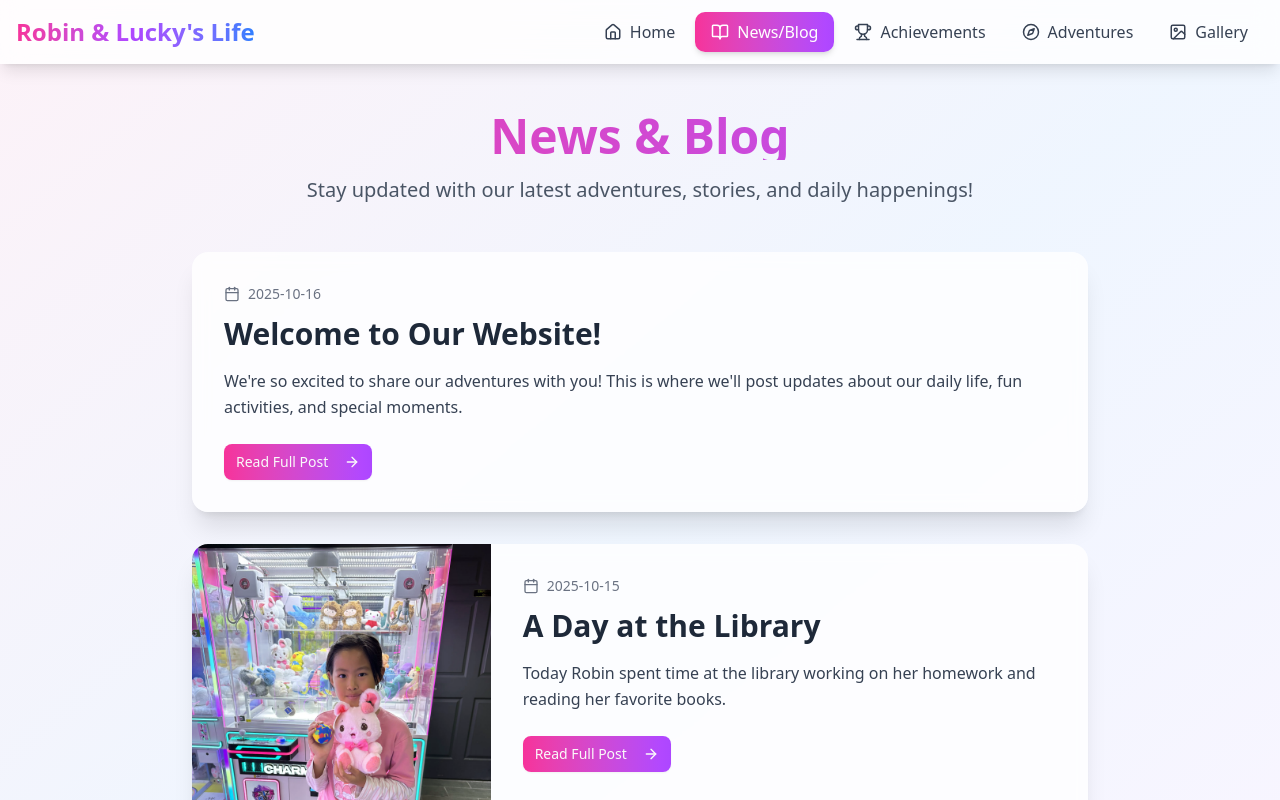
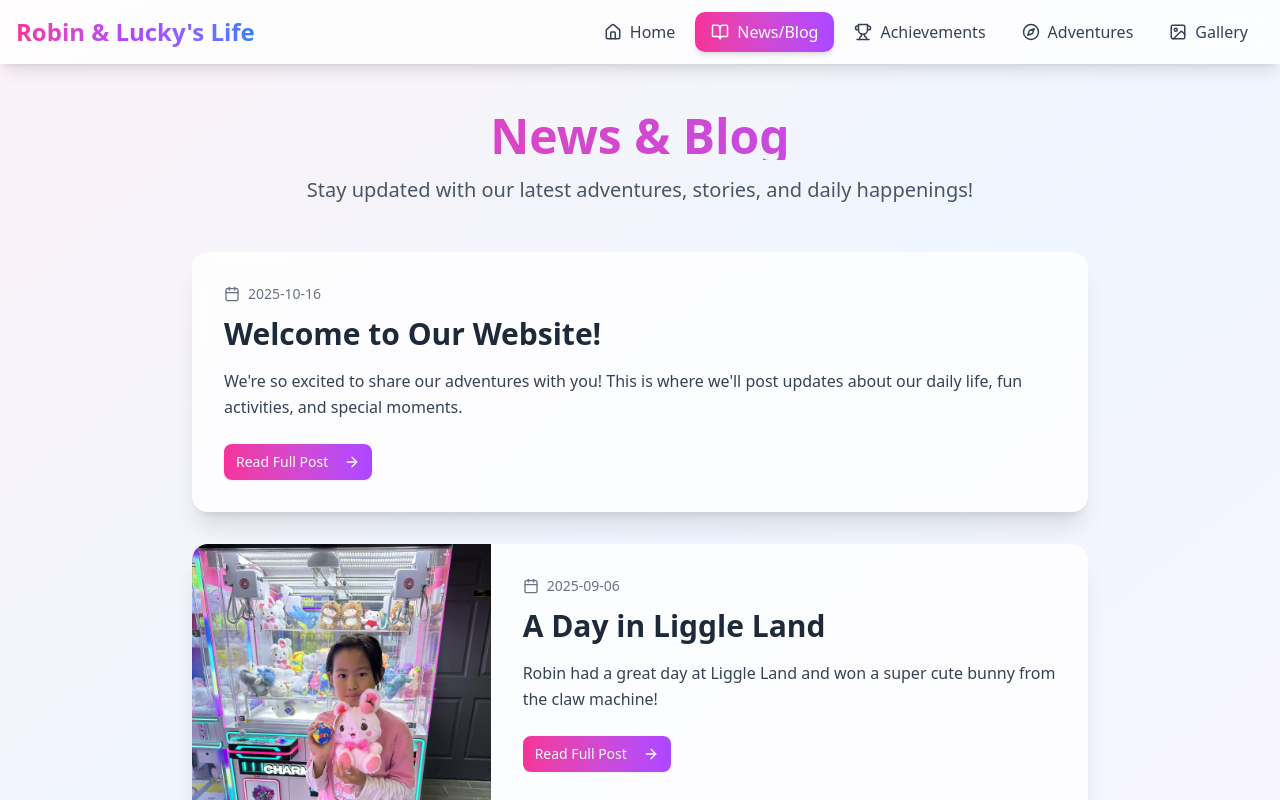
Before and after one commit to containergu/robin-and-lucky-life-website, a React (Vite) app: page /blog in a window 1280 px wide. Shown: the top 800 px of the page. Built offline with nearby package versions, Linux system fonts and the light colour scheme.

Commit message:
Update content.js

```diff
--- a/src/data/content.js
+++ b/src/data/content.js
@@ -12,10 +12,10 @@ export const blogPosts = [
   },
   {
     id: 2,
-    title: "A Day at the Library",
-    date: "2025-10-15",
-    excerpt: "Today Robin spent time at the library working on her homework and reading her favorite books.",
-    content: "Today Robin spent time at the library working on her homework and reading her favorite books. The library is one of her favorite places because it's quiet and she can focus on her studies. She's currently reading an amazing adventure series!",
+    title: "A Day in Liggle Land",
+    date: "2025-09-06",
+    excerpt: "Robin had a great day at Liggle Land and won a super cute bunny from the claw machine!",
+    content: "Liggle Land was so much fun! Robin and Lucky spent the afternoon playing games. The highlight was when Robin finally managed to win the biggest, softest bunny from the claw machine on her last try. She named him Professor Fluffybottom.",
     image: "robin-library"
   }
 ];
```
